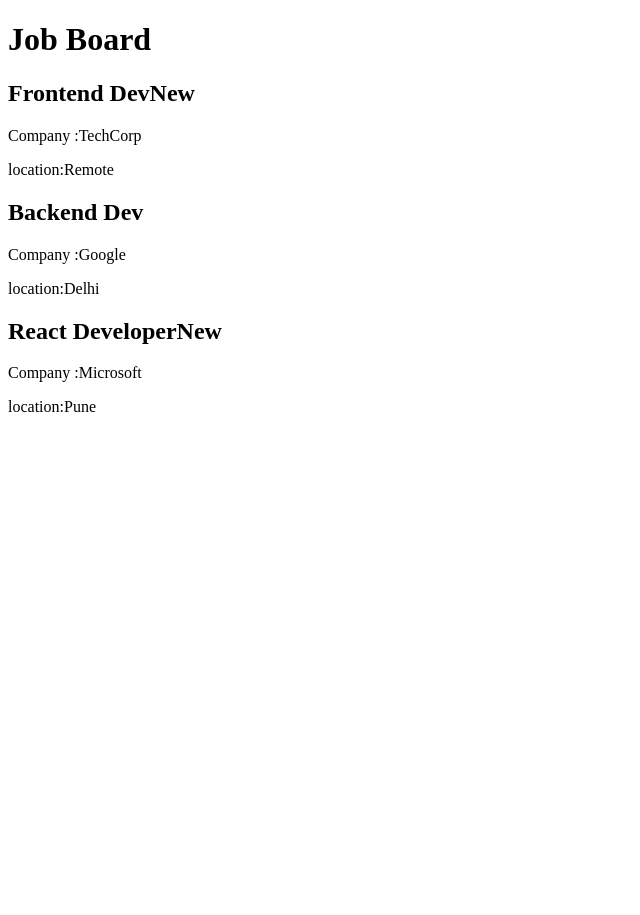
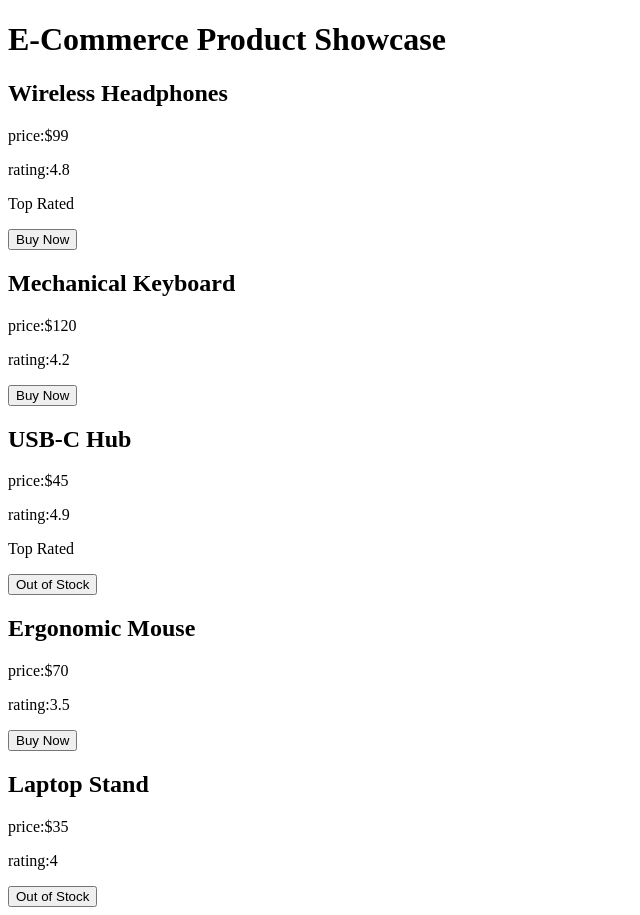
Before and after one commit to akanshakumari25-bot/react, a React (Vite) app: page / in a window 1280 px wide. Shown: the whole page, without its empty margins (0-640 px from the left). Before the commit the page ends 800 px from the top, so only its background shows below. Built offline with nearby package versions, Linux system fonts and the light colour scheme.

Commit message:
update project

```diff
--- a/src/App.jsx
+++ b/src/App.jsx
@@ -1,50 +1,26 @@
-import JobCard from "./components/JobCard"
+import ProductList from "./components/ProductList"
+
+function App(){
+
+  const products =[
+    {id: "p1", name: "Wireless Headphones", price: 99, inStock: true, rating: 4.8},
+    { id: "p2", name: "Mechanical Keyboard", price: 120, inStock: true, rating: 4.2 },
+    { id: "p3", name: "USB-C Hub", price: 45, inStock: false, rating: 4.9 },
+    { id: "p4", name: "Ergonomic Mouse", price: 70, inStock: true, rating: 3.5 },
+    { id: "p5", name: "Laptop Stand", price: 35, inStock: false, rating: 4.0 },
+  ]
+
+
+  return(
+
+    <div>
+      <h1>E-Commerce Product Showcase</h1>
+      <ProductList products={products}/>
+    </div>
+  )
 
 
 
-const Jobs =[
+}
 
-{ id: 1,
-  title: "Frontend Dev",
-  company: "TechCorp",
-  location: "Remote",
-  isNew: true,
-},
-{ id: 2,
-  title: "Backend Dev",
-  company: "Google",
-   location: "Delhi",
-   isNew: false,
-  },
-  { id: 3,
-    title: "React Developer",
-    company: "Microsoft",
-    location: "Pune",
-    isNew: true,
-   },
-
-]
-
-
-function JobBoard() {
-  return (
-  <div>
-    <h1>Job Board</h1>
-     {Jobs.map((job) => (
-      <JobCard key={job.id}
-      title={job.title}
-      company={job.company}
-      location={job.location}
-       isNew={job.isNew}
-       />
-      ))}
-      </div>
-      );
-    }
-
-    function App() {
-      return <JobBoard
-       />;
-     }
-
-     export default App;
+export default App;
--- a/src/components/JobCard.jsx
+++ /dev/null
@@ -1,21 +0,0 @@
-function JobCard( {title , company, location,isNew}){
-return(
-    <div>
-        <h2>{title}
-        {isNew && <span>New</span>}
-        </h2>
-        <p>Company :{company}</p>
-        <p>location:{location}</p>
-
-
-    </div>
-
-
-
-)
-
-
-}
-
-
-export default JobCard;
--- /dev/null
+++ b/src/components/ProductCard.jsx
@@ -0,0 +1,25 @@
+function  ProductCard({ product}){
+   const {name,price,inStock,rating}=product;
+
+
+   return (
+    <div>
+        <h2>{name}</h2>
+        <p>price:${price}</p>
+        <p>rating:{rating}</p>
+
+        {rating>=4.5 &&(
+            <p>Top Rated</p>
+        )}
+        <div>
+          {inStock ? (<button>Buy Now</button>):(<button>Out of Stock</button>)}
+
+
+        </div>
+
+    </div>
+   )
+
+}
+
+export default ProductCard;
--- /dev/null
+++ b/src/components/ProductList.jsx
@@ -0,0 +1,25 @@
+import ProductCard from "./ProductCard";
+
+function ProductList({products}){
+    return(
+
+        <div>
+            {products.map((singleProduct) =>(
+                <ProductCard key ={singleProduct.id} product ={singleProduct}/>
+
+
+            ))}
+        </div>
+    )
+
+
+}
+
+
+
+
+
+
+
+
+export default ProductList;
```
